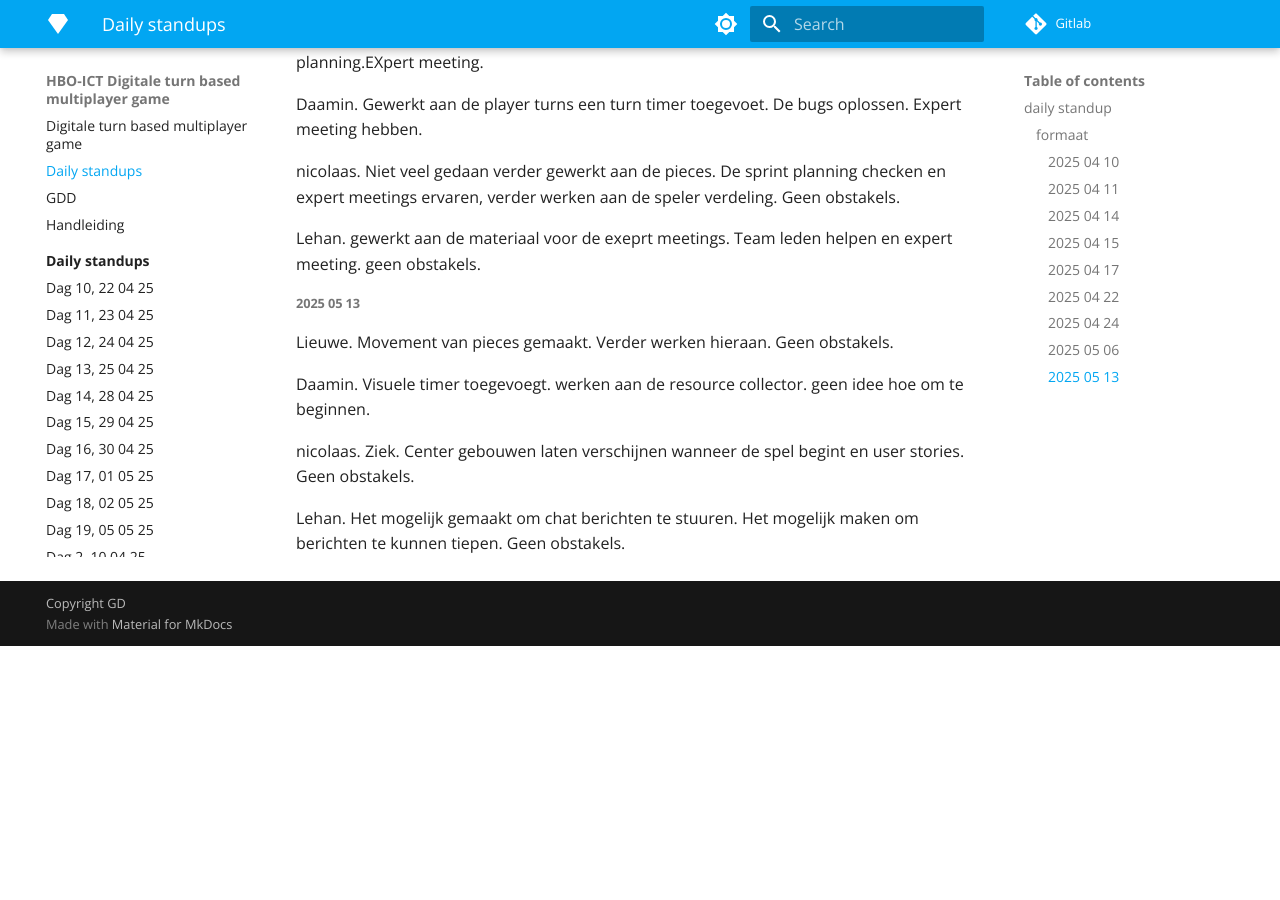
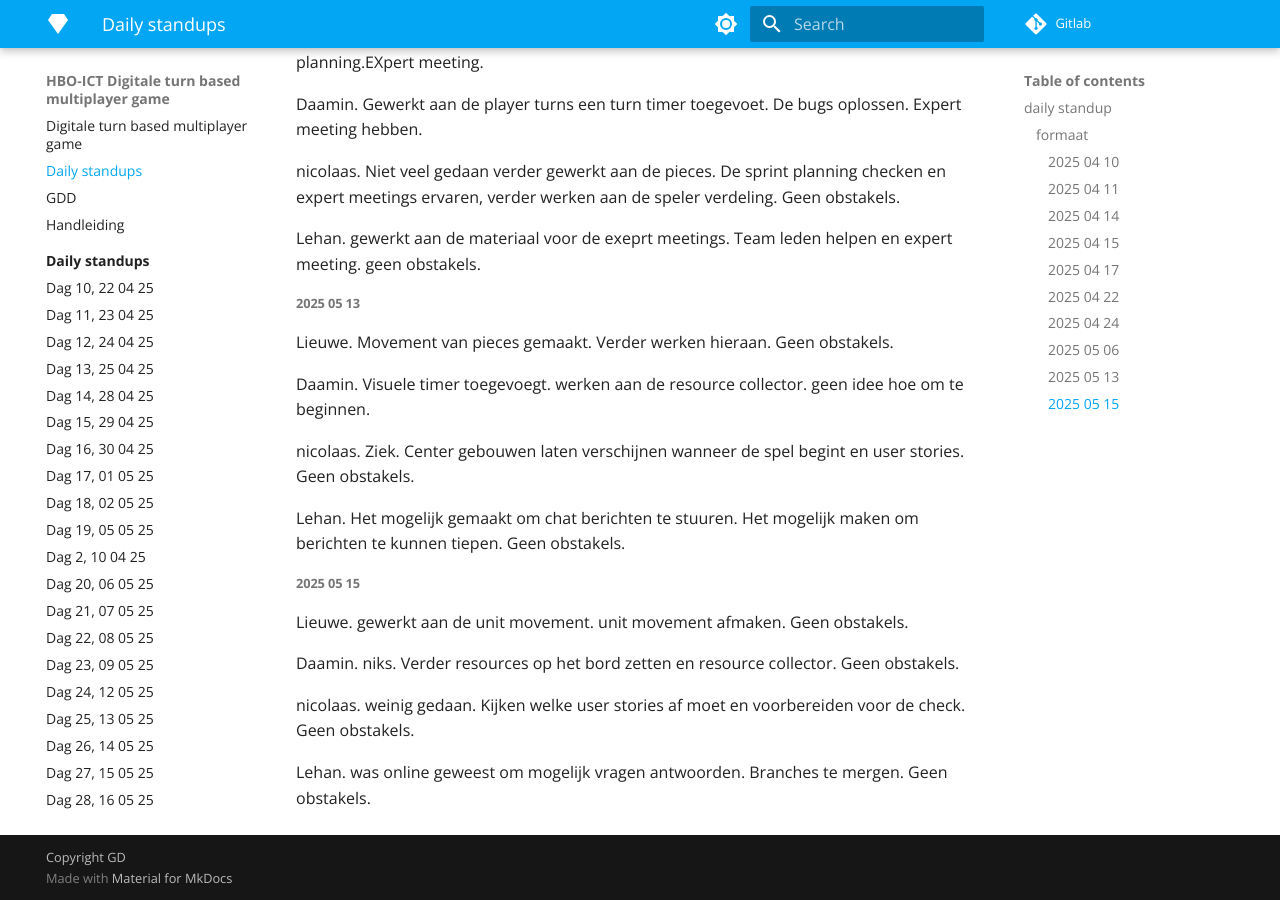
Before and after one commit to lieuweZ/HexFront, an MkDocs documentation site: the page built from docs/Daily standups.md, in a window 1280 px wide and 900 px high, scrolled down 2022 px. Built offline with MkDocs 1.6.1 and Material for MkDocs 9.7.7, drawn with Linux system fonts in a browser that asks for light colours; nearby versions of some CDN libraries; library files that are not in the unit come from our copies; before the commit the page ends 2668 px from its top, so only the background shows below that.

Commit message:
Edit Daily standups.md

```diff
--- a/docs/Daily standups.md
+++ b/docs/Daily standups.md
@@ -92,3 +92,13 @@ Daamin. Visuele timer toegevoegt. werken aan de resource collector. geen idee ho
 nicolaas.  Ziek. Center gebouwen laten verschijnen wanneer de spel begint en user stories. Geen obstakels.
 
 Lehan. Het mogelijk gemaakt om chat berichten te stuuren. Het mogelijk maken om berichten te kunnen tiepen. Geen obstakels.
+
+##### 2025 05 15
+
+Lieuwe. gewerkt aan de unit movement. unit movement afmaken. Geen obstakels.
+
+Daamin. niks. Verder resources op het bord zetten en resource collector. Geen obstakels.
+
+nicolaas. weinig gedaan. Kijken welke user stories af moet en voorbereiden voor de check. Geen obstakels.
+
+Lehan. was online geweest om mogelijk vragen antwoorden. Branches te mergen. Geen obstakels.
```
